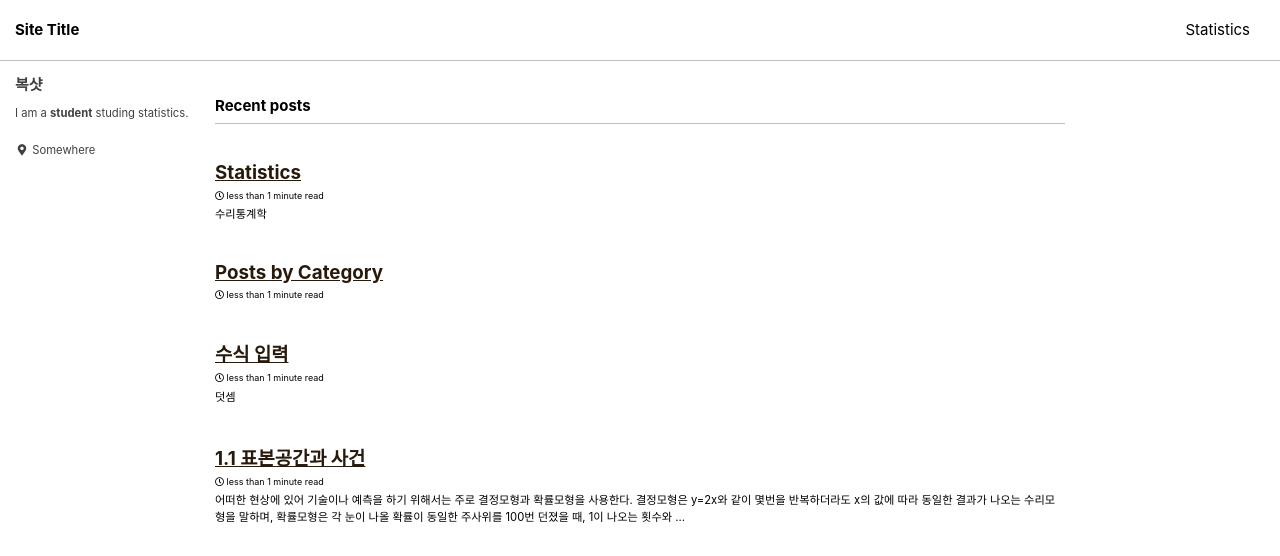
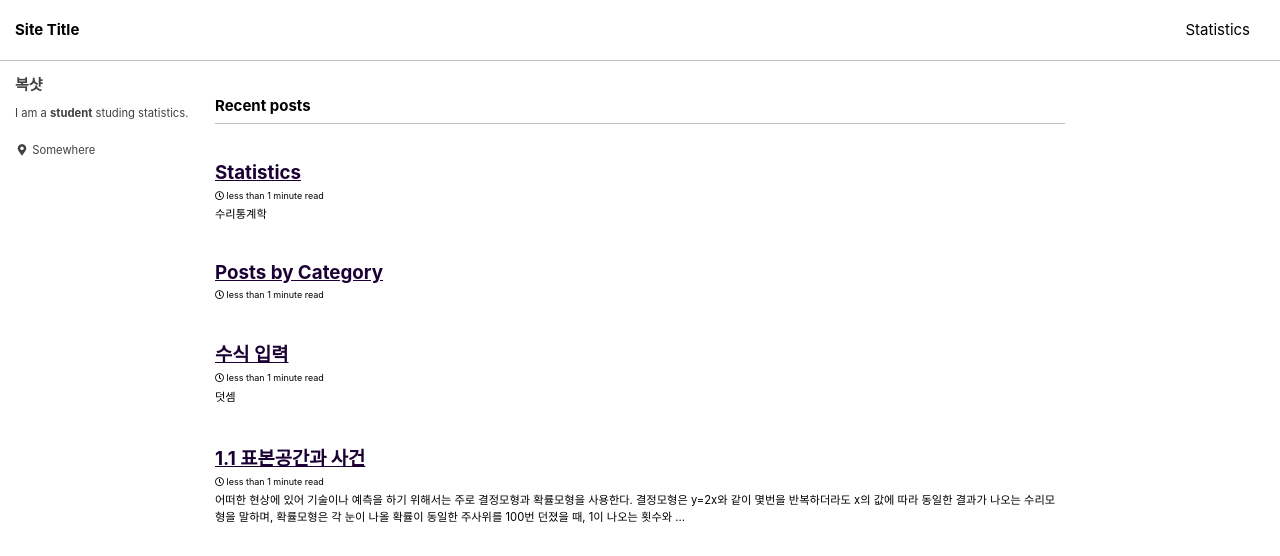
Before and after one commit to Bogshot/bogshot.github.io, a Jekyll site: the page built from index.html, in a window 1280 px wide. Shown: the top 556 px of the page. Built offline with Jekyll 4.4.1, drawn with Linux system fonts in a browser that asks for light colours; cached includes are drawn as plain includes; the list of posts is cut into pages by our own code.

Commit message:
Update _contrast.scss

```diff
--- a/_sass/minimal-mistakes/skins/_contrast.scss
+++ b/_sass/minimal-mistakes/skins/_contrast.scss
@@ -8,7 +8,7 @@ $muted-text-color: $text-color !default;
 $primary-color: #ff0000 !default;
 $border-color: mix(#fff, $text-color, 75%) !default;
 $footer-background-color: #000 !default;
-$link-color: #271a0c !default; //#0000ff
+$link-color: #1a0033 !default; //#0000ff
 $masthead-link-color: $text-color !default;
 $masthead-link-color-hover: $text-color !default;
 $navicon-link-color-hover: mix(#fff, $text-color, 80%) !default;
```
